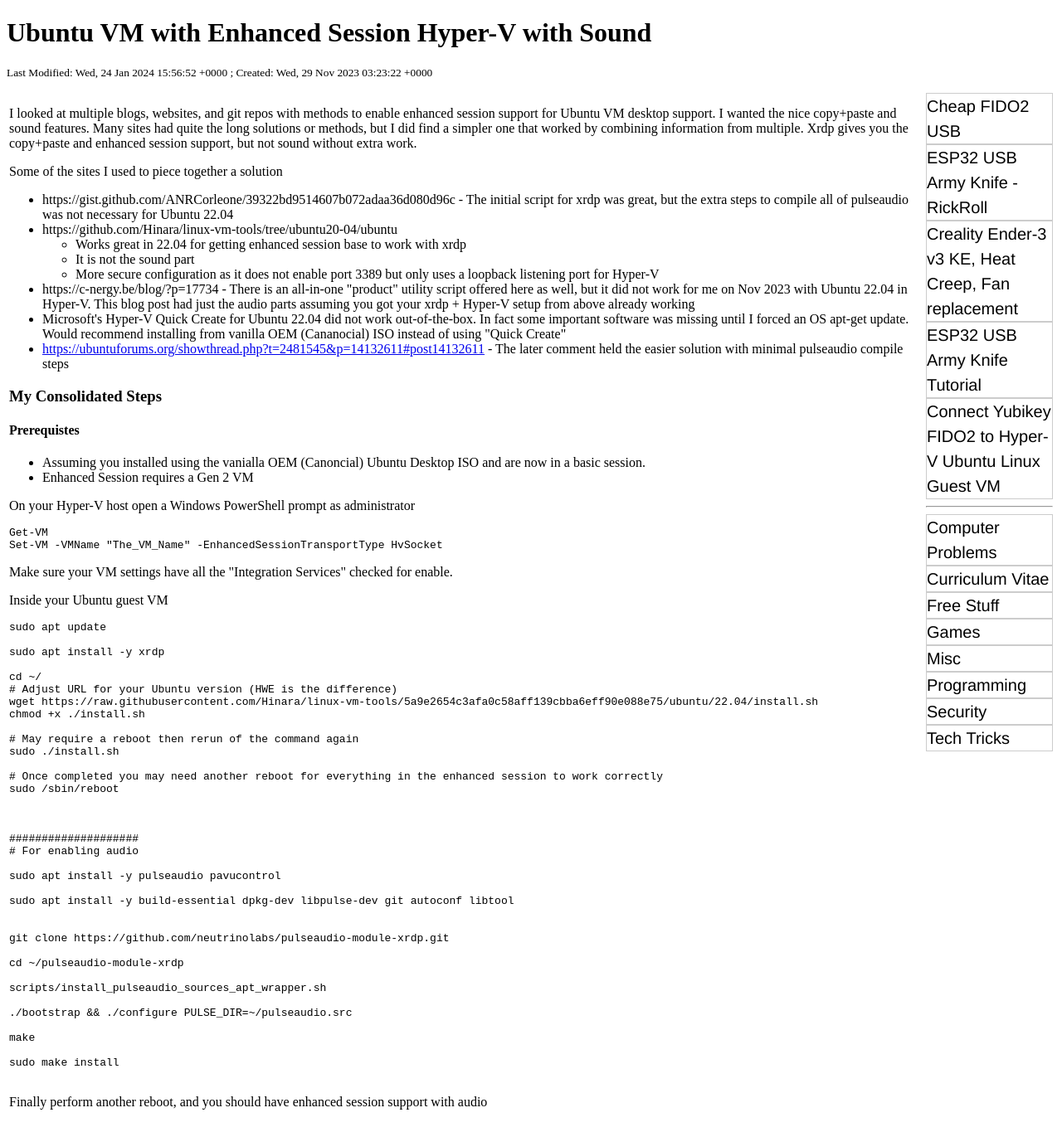
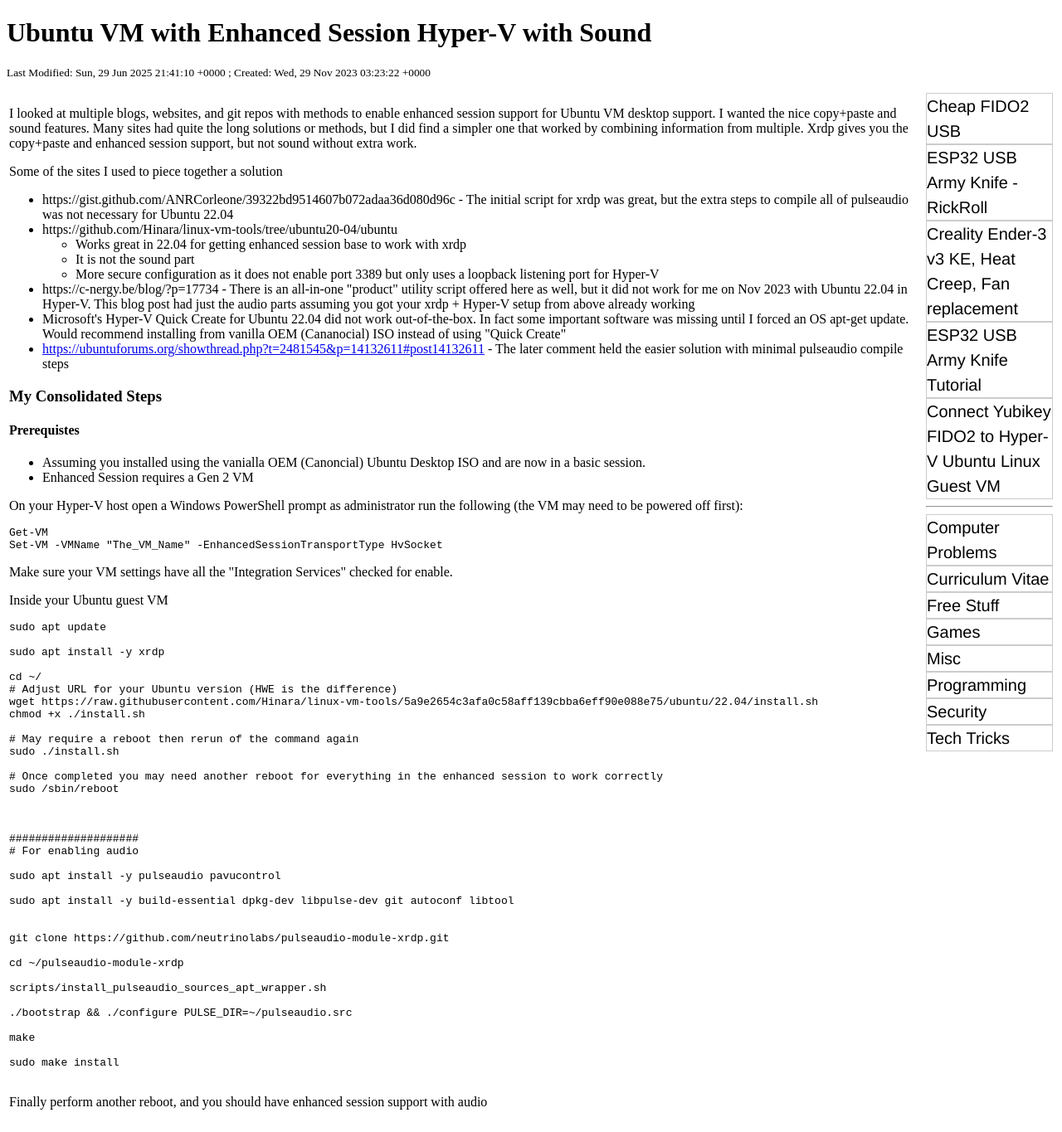
Before and after one commit to rbeede/rbeede.github.io, a Jekyll site: the page built from _posts/2023-11-28-ubuntu-vm-enhanced-session-hyper-v-with-sound.html, in a window 1280 px wide. Shown: the whole page at 83% size. Built offline with Jekyll 4.4.1, drawn with Linux system fonts in a browser that asks for light colours.

Commit message:
Update 2023-11-28-ubuntu-vm-enhanced-session-hyper-v-with-sound.html

```diff
--- a/_posts/2023-11-28-ubuntu-vm-enhanced-session-hyper-v-with-sound.html
+++ b/_posts/2023-11-28-ubuntu-vm-enhanced-session-hyper-v-with-sound.html
@@ -34,7 +34,7 @@
 </ul>
 
 <p>
-  On your Hyper-V host open a Windows PowerShell prompt as administrator
+  On your Hyper-V host open a Windows PowerShell prompt as administrator run the following (the VM may need to be powered off first):
 </p>
 
 <pre>
```
Also changed, not shown: other parts of _posts/2023-11-28-ubuntu-vm-enhanced-session-hyper-v-with-sound.html (+1 -1 lines).
